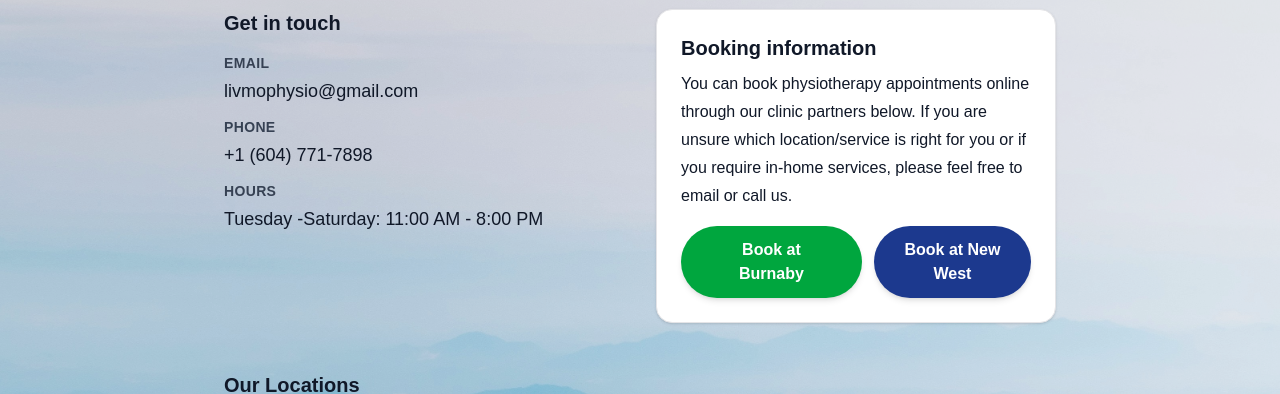
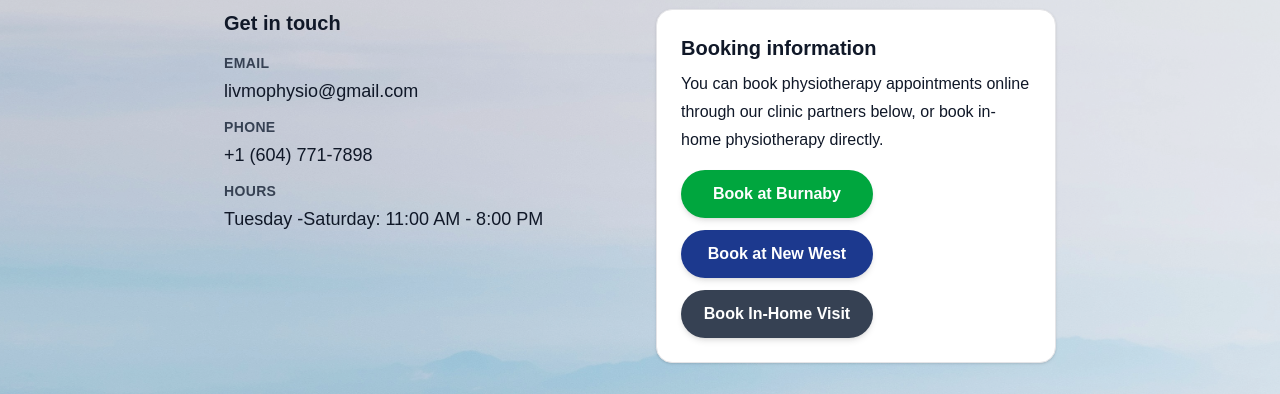
Before and after one commit to cher-kuo/cher-kuo.github.io, a Next.js app: page /contact in a window 1280 px wide. Shown: the part 255-649 px from the top of the page. Built offline with nearby package versions, Linux system fonts and the light colour scheme.

Commit message:
Add in-home booking button and make all booking buttons same width on contact page

```diff
--- a/src/app/contact/page.tsx
+++ b/src/app/contact/page.tsx
@@ -89,14 +89,14 @@ export default function ContactPage() {
               Booking information
             </h2>
             <p className="text-base leading-7 text-gray-900">
-              You can book physiotherapy appointments online through our clinic partners below. If you are unsure which location/service is right for you or if you require in-home services, please feel free to email or call us.
+              You can book physiotherapy appointments online through our clinic partners below, or book in-home physiotherapy directly.
             </p>
-            <div className="mt-4 flex flex-col gap-3 sm:flex-row">
+            <div className="mt-4 flex flex-col gap-3 sm:flex-row sm:flex-wrap">
               <a
                 href="https://omnimassageandwellness.janeapp.com/#/staff_member/14"
                 target="_blank"
                 rel="noopener noreferrer"
-                className="inline-flex flex-col items-center justify-center rounded-full bg-green-600 px-10 py-3 text-base font-semibold text-white shadow-md transition-transform transition-colors hover:bg-green-700 hover:-translate-y-0.5 active:translate-y-0"
+                className="inline-flex items-center justify-center rounded-full bg-green-600 w-full sm:w-48 py-3 text-base font-semibold text-white shadow-md transition-transform transition-colors hover:bg-green-700 hover:-translate-y-0.5 active:translate-y-0"
               >
                 <span className="text-center font-bold">Book at Burnaby</span>
               </a>
@@ -104,9 +104,17 @@ export default function ContactPage() {
                 href="https://mapleleaf-rehab.janeapp.com/#/staff_member/12"
                 target="_blank"
                 rel="noopener noreferrer"
-                className="inline-flex flex-col items-center justify-center rounded-full bg-blue-900 px-6 py-3 text-base font-semibold text-white shadow-md transition-transform transition-colors hover:bg-blue-800 hover:-translate-y-0.5 active:translate-y-0"
+                className="inline-flex items-center justify-center rounded-full bg-blue-900 w-full sm:w-48 py-3 text-base font-semibold text-white shadow-md transition-transform transition-colors hover:bg-blue-800 hover:-translate-y-0.5 active:translate-y-0"
               >
                 <span className="text-center font-bold">Book at New West</span>
+              </a>
+              <a
+                href="https://www.colib.io/Booking/liv-motion-physiotherapy"
+                target="_blank"
+                rel="noopener noreferrer"
+                className="inline-flex items-center justify-center rounded-full bg-gray-700 w-full sm:w-48 py-3 text-base font-semibold text-white shadow-md transition-transform transition-colors hover:bg-gray-800 hover:-translate-y-0.5 active:translate-y-0"
+              >
+                <span className="text-center font-bold">Book In-Home Visit</span>
               </a>
             </div>
           </div>
```
